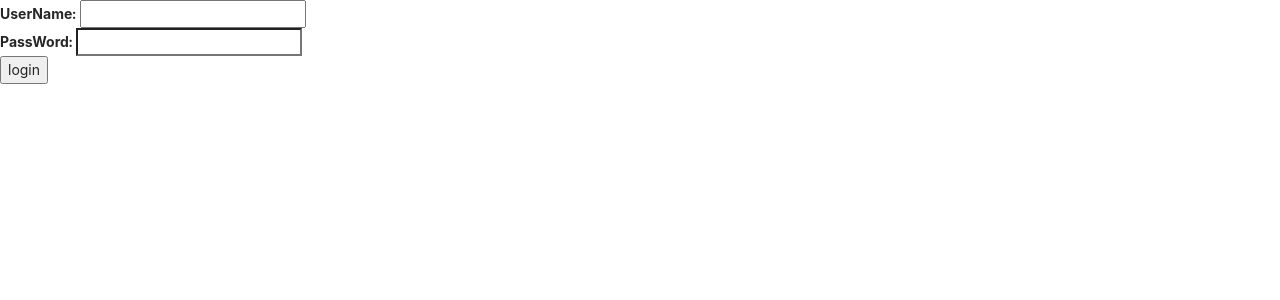
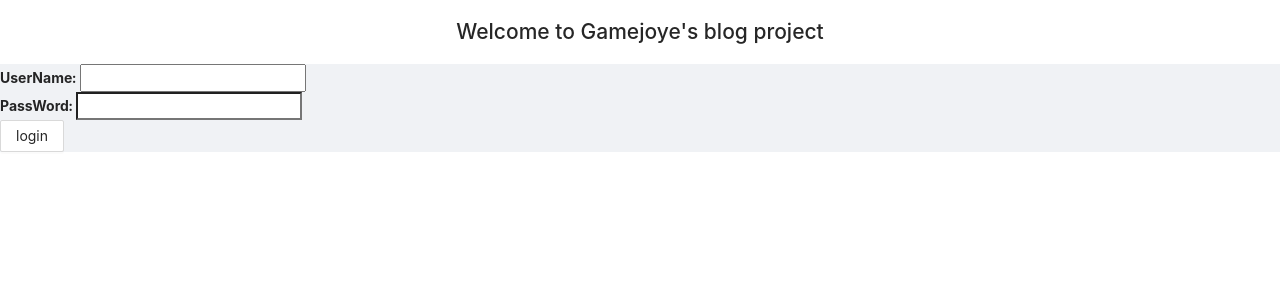
Before and after one commit to gamejoye/blogSystem, a React (Create React App) app: page /login in a window 1280 px wide. Shown: the top 300 px of the page. Built offline with nearby package versions, Linux system fonts and the light colour scheme.

Commit message:
添加了一点点样式和延时登陆

```diff
--- a/src/App.js
+++ b/src/App.js
@@ -1,6 +1,5 @@
 import React from 'react';
 import { getCookie } from './utils/apis/getCookie';
-
 
 import Main from './components/Main';
 import Nav from './components/Nav';
@@ -8,9 +7,9 @@ import Way from './components/Way';
 import { Layout } from 'antd';
 
 function App(props) {
-    const username = getCookie("username");
+    //const username = getCookie("username");
 
-    if (!username) { return <Way action="login"></Way> }
+    //if (!username) { return <Way action="login"></Way> }
     return (
         <Layout>
             <Nav />
--- a/src/components/Main/index.js
+++ b/src/components/Main/index.js
@@ -5,6 +5,7 @@ import Home from '../../pages/Home';
 import Titles from "../../pages/Titles";
 import Post from "../../pages/Post";
 import Creation from "../../pages/Creation";
+import Way from "../Way";
 
 class Main extends React.Component {
     render() {
@@ -16,6 +17,7 @@ class Main extends React.Component {
                         <Route path="/titles" element={<Titles />}></Route>
                         <Route path="/post" element={<Post />}></Route>
                         <Route path="/creation" element={<Creation />}></Route>
+                        <Route path="/login" element={<Way action="login"/>}></Route>
                         <Route path='*' element={<Navigate to='/' replace />} />
                     </Routes>
                 </div>
--- a/src/components/Nav/index.js
+++ b/src/components/Nav/index.js
@@ -3,25 +3,36 @@ import { Layout, Menu } from 'antd';
 import { useNavigate } from "react-router";
 
 import { baseUrl } from "../../constant";
+import { map } from "../../constant";
+import { getCookie } from "../../utils/apis/getCookie";
 
 const { Header } = Layout;
-const map = [
-    'home',
-    'titles'
-]
 
 function Nav() {
     const navigate = useNavigate();
+    const username = getCookie("username")
     function handlerButton(e) {
         const param = map[e.key];
+        if(param === 'logout') {
+            document.cookie = "username=; expires=Thu, 01 Jan 1970 00:00:00 UTC; path=/;";
+            navigate('/');
+            return;
+        }
         navigate('/'+param);
+    }
+    if(!username) {
+        return (
+            <Header
+                style={{backgroundColor: 'white'}}
+            ><h1 style={{textAlign:'center'}}>Welcome to Gamejoye's blog project</h1></Header>
+        )
     }
     return (
         <Header>
             <Menu
                 theme="dark"
                 mode="horizontal"
-                items={new Array(2).fill(null).map((_, index) => {
+                items={new Array(3).fill(null).map((_, index) => {
                     return {
                         key: index,
                         label: map[index]
--- a/src/components/Way/index.js
+++ b/src/components/Way/index.js
@@ -1,5 +1,6 @@
 import React from "react";
 import { useState } from "react";
+import { Button } from "antd";
 
 import { baseUrl } from "../../constant";
 import { postInstance } from "../../utils/apis/axiosConfig";
@@ -23,13 +24,15 @@ function Way(props) {
                 }
             }
         )
-        navigate('/');
+        setTimeout(() => {
+            navigate('/');
+        }, 1000);
     }
     return (
         <div>
             <b>UserName: </b><input onChange={(e)=>setUsername(e.target.value)}></input><br/>
             <b>PassWord: </b><input type="password" onChange={(e)=>setPassword(e.target.value)}></input><br/>
-            <button id="submit" onClick={handlerSubmit}>{action}</button><br/>
+            <Button id="submit" onClick={handlerSubmit}>{action}</Button><br/>
         </div>
     )
 }
--- a/src/constant.js
+++ b/src/constant.js
@@ -1 +1,7 @@
 export const baseUrl = 'http://localhost:8080/MyBlog/';
+
+export const map = [
+    'home',
+    'titles',
+    'logout'
+]
--- a/src/pages/Home/index.css
+++ b/src/pages/Home/index.css
@@ -0,0 +1,3 @@
+.home {
+    text-align: center;
+}
--- a/src/pages/Home/index.js
+++ b/src/pages/Home/index.js
@@ -1,6 +1,7 @@
 import React from "react";
 import { Button } from "antd";
 import 'antd/dist/antd.css';
+import './index.css'
 
 import { useState, useEffect } from "react";
 
@@ -12,9 +13,11 @@ import { useNavigate } from "react-router-dom";
 import { getCookie } from "../../utils/apis/getCookie";
 
 function Home(props) {
+
+    const username = getCookie("username");
     const navigate = useNavigate();
+    if(username === "") {navigate('/login');}
     const [blogs, setBlogs] = useState([]);
-    const username = getCookie("username");
 
     useEffect(() => {
         getInstance.get(baseUrl + 'blogs/byName', {
@@ -39,7 +42,7 @@ function Home(props) {
         )
     })
     return (
-        <div style={{ textAlign: 'center' ,width: 600}}>
+        <div className="home">
             {posts}
             <Button onClick={() => { navigate('/titles') }}>文章</Button>
         </div>
```
Also changed, not shown: src/images/bg1.jpeg (added).
